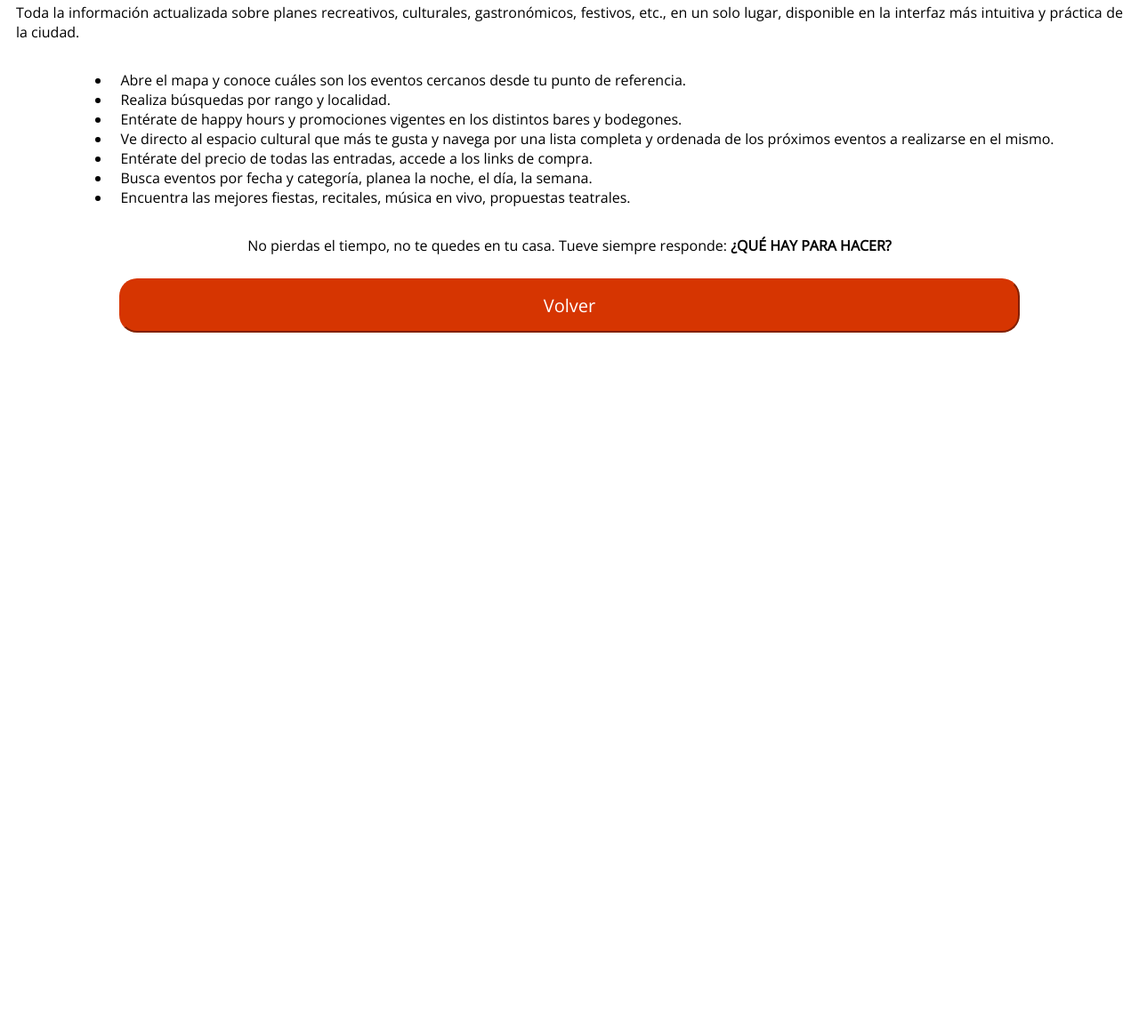
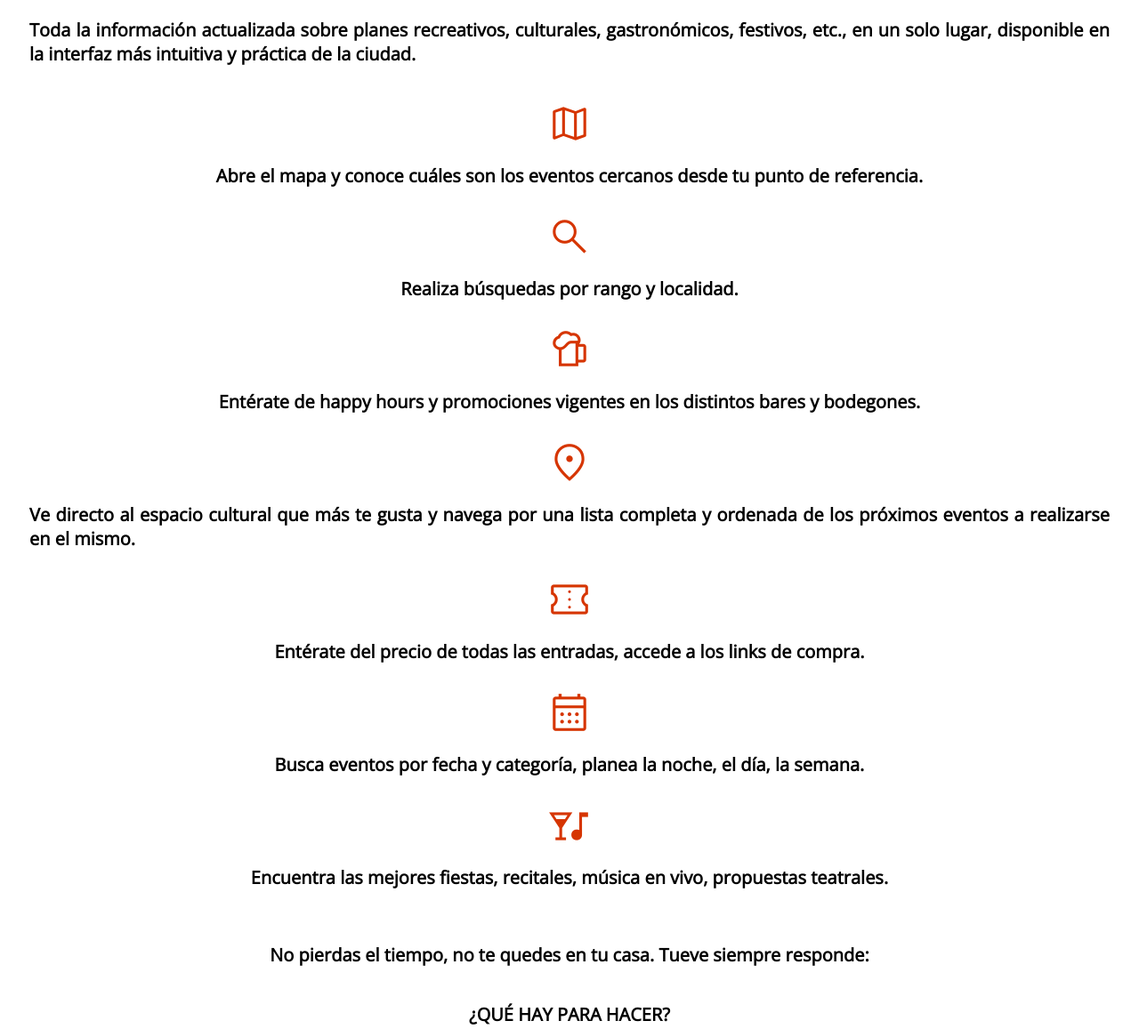
Before and after one commit to marianaServan/tueve_links, a plain HTML site: page pages/queestueve.html in a window 1280 px wide. Shown: the part 711-1868 px from the top of the page at 89% size. Before the commit the page ends 1095 px from the top, so only its background shows below. Drawn offline with nearby package versions, Linux system fonts and the light colour scheme.

Commit message:
Diseño pagina Que es Tueve

```diff
--- a/pages/queestueve.html
+++ b/pages/queestueve.html
@@ -4,6 +4,7 @@
     <meta charset="UTF-8">
     <meta http-equiv="X-UA-Compatible" content="IE=edge">
     <meta name="viewport" content="width=device-width, initial-scale=1.0">
+    <link rel="stylesheet" href="https://fonts.googleapis.com/css2?family=Material+Symbols+Outlined:opsz,wght,FILL,GRAD@20..48,100..700,0..1,-50..200" />
     <link rel="stylesheet" href="../css/style.css">
     <title>Que es Tueve</title>
 </head>
@@ -19,20 +20,72 @@
             Toda la información actualizada sobre planes recreativos, culturales, gastronómicos, festivos, etc.,
             en un solo lugar, disponible en la interfaz más intuitiva y práctica de la ciudad.
         </p>
-        <ul>
-            <li>Abre el mapa y conoce cuáles son los eventos cercanos desde tu punto de referencia.</li>
-            <li>Realiza búsquedas por rango y localidad.</li>
-            <li>Entérate de happy hours y promociones vigentes en los distintos bares y bodegones.</li>
-            <li>Ve directo al espacio cultural que más te gusta y navega por una lista completa y
-                ordenada de los próximos eventos a realizarse en el mismo.</li>
-            <li>Entérate del precio de todas las entradas, accede a los links de compra.</li>
-            <li>Busca eventos por fecha y categoría, planea la noche, el día, la semana.</li>
-            <li>Encuentra las mejores fiestas, recitales, música en vivo, propuestas teatrales.</li>
-        </ul>
+        <div class="description">
+            <div>
+                <span class="material-symbols-outlined icon">
+                    map
+                </span>
+                <p>
+                    Abre el mapa y conoce cuáles son los eventos cercanos desde tu punto de referencia.
+                </p>
+            </div>
+            <div>
+                <span class="material-symbols-outlined icon">
+                    search
+                </span>
+                <p>
+                    Realiza búsquedas por rango y localidad.
+                </p>
+            </div>
+            <div>
+                <span class="material-symbols-outlined icon">
+                    sports_bar
+                </span>
+                <p>
+                    Entérate de happy hours y promociones vigentes en los distintos bares y bodegones.
+                </p>
+            </div>
+            <div>
+                <span class="material-symbols-outlined icon">
+                    location_on
+                </span>
+                <p>
+                    Ve directo al espacio cultural que más te gusta y navega por una lista completa y
+                ordenada de los próximos eventos a realizarse en el mismo.
+                </p>
+            </div>
+            <div>
+                <span class="material-symbols-outlined icon">
+                    confirmation_number
+                </span>
+                <p>
+                    Entérate del precio de todas las entradas, accede a los links de compra.
+                </p>
+            </div>
+            <div>
+                <span class="material-symbols-outlined icon">
+                    calendar_month
+                </span>
+                <p>
+                    Busca eventos por fecha y categoría, planea la noche, el día, la semana.
+                </p>
+            </div>
+            <div>
+                <span class="material-symbols-outlined icon">
+                    nightlife
+                </span>
+                <p>
+                    Encuentra las mejores fiestas, recitales, música en vivo, propuestas teatrales.
+                </p>
+            </div>
+        </div>
         <p>
-            No pierdas el tiempo, no te quedes en tu casa. Tueve siempre responde: <strong>¿QUÉ HAY PARA HACER?</strong>
+            No pierdas el tiempo, no te quedes en tu casa. Tueve siempre responde:
         </p>
-        <button class="buttons">
+        <p>
+            <strong>¿QUÉ HAY PARA HACER?</strong>
+        </p>
+        <button>
             <a href="../index.html"> Volver </a>
         </button>
     </article>
--- a/scss/_variables.scss
+++ b/scss/_variables.scss
@@ -1,4 +1,5 @@
 @import url('https://fonts.googleapis.com/css2?family=Open+Sans:wght@300&display=swap');
 
 $base_color : #D63501;
-$base_typ: 'Open Sans', sans-serif;
+$base_font: 'Open Sans', sans-serif;
+$base_size: 20px;
--- a/scss/style.scss
+++ b/scss/style.scss
@@ -13,7 +13,8 @@
 
 .body_index {
     background-image: url(../media/backg_home.png);
-    background-size: cover;
+    background-size: 140%;
+    background-position: bottom left;
     background-repeat: no-repeat;
 }
 
@@ -28,7 +29,13 @@
     }
 }
 
-.buttons{
+.font {
+    font-family: variables.$base_font;
+    font-size: variables.$base_size;
+    font-weight: bold;
+}
+
+.buttons {
     width: 80%;
         margin: 10px;
         background-color: variables.$base_color;
@@ -38,16 +45,22 @@
         a {
             color: white;
             text-decoration: none;
-            font-family: variables.$base_typ;
-            font-size: 20px;
+            @extend .font;
         }
 }
 
-.content{
+.icon {
+    font-size: 50px;
+    color: variables.$base_color;
+}
+
+.content {
     @extend .display_column;
+    @extend .font;
     justify-content: center;
     align-items: center;
-    font-family: variables.$base_typ;
+    padding: 0px 25px;
+    margin-bottom: 40px;
     button {
         @extend .buttons
     }
@@ -55,9 +68,18 @@
         text-align: center;
         margin-top: 0%;
     }
-    p,li{
-        padding: 0px 10px;
+    p{
         text-align: justify;
         text-decoration: solid;
     }
 }
+
+.description {
+    margin: 10px 0px;
+    div {
+        @extend .display_column;
+        align-items: center;
+        margin: 10px 0px;
+
+    }
+}
```
Also changed, not shown: css/style.css, media/Screenshot_20221216-180303.png (deleted), media/Screenshot_20221216-180326.png (deleted), media/Screenshot_20221216-180428.png (deleted), 1 other file.
